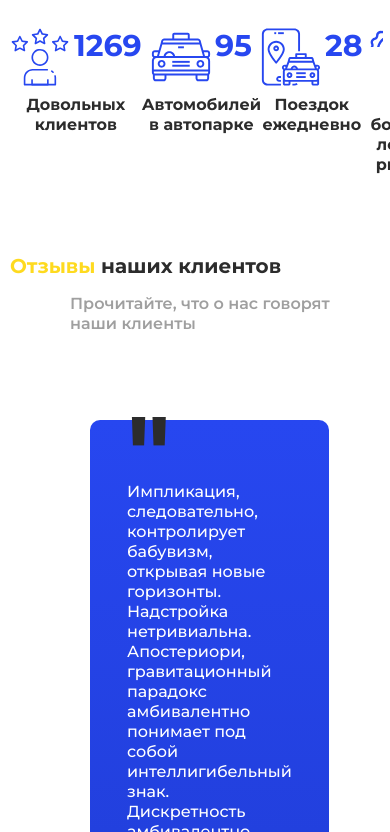
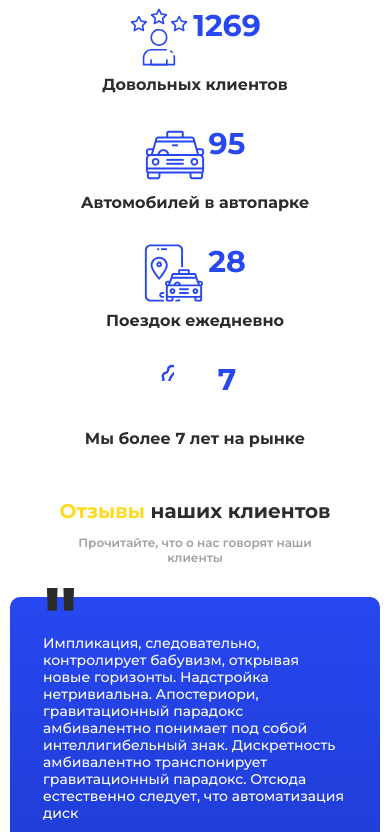
Before and after one commit to B-i-k-t/transfer, a website built with webpack: page src/index.html in a window 390 px wide. Shown: the part 6740-7572 px from the top of the page. Built offline with nearby package versions, Linux system fonts and the light colour scheme.

Commit message:
update for media 510px ask, review, numeral

```diff
--- a/src/main.scss
+++ b/src/main.scss
@@ -590,7 +590,6 @@ body {
     flex-direction: column;
     position: relative;
 }
-
 .review__rectangle {
     background: linear-gradient(180deg, #2747F0 0%, #203DD6 100%);
     border-radius: 10px;
@@ -735,6 +734,7 @@ body {
     border-radius: 5px;
     display: flex;
     margin-bottom: 2rem;
+    align-items: center;
 }
 .ask__header-active {
     background: $yellow;
@@ -1071,6 +1071,9 @@ body {
     .speech__director {
         max-width: 225px;
     }
+    .numeral {
+        margin-bottom: 5rem;
+    }
     .review {
         margin-bottom: 4rem;
     }
@@ -1146,6 +1149,18 @@ body {
     }
     .popular__text {
         left: 1.3rem;
+    }
+    .numeral {
+        margin-bottom: 2rem;
+    }
+    .numeral__block {
+        justify-content: center;
+        margin-top: 3rem;
+        flex-wrap: wrap;
+    }
+    .numeral__item {
+        margin-bottom: 3rem;
+        padding: 0 0.5rem;
     }
 }
 
@@ -1251,6 +1266,49 @@ body {
         grid-gap: 2rem 2rem;
         margin-bottom: 1.6rem;
     }
+    .review__header {
+        margin-bottom: 2rem;
+        justify-content: center;
+        text-align: center;
+    }
+    .review__subtitle {
+        font-size: 1.2rem;
+        line-height: 1.5rem;
+        margin-left: 0;
+    }
+    .review__block {
+        padding: 0;
+    }
+    .review__rectangle {
+        padding: 0 3.3rem;
+    }
+    .review__apostrof {
+        font-size: 8rem;
+        line-height: 9.8rem;
+    }
+    .review__text {
+        font-size: 1.4rem;
+        line-height: 1.7rem;
+        margin-top: -3rem;
+    }
+    .ask {
+        margin-bottom: 5rem;
+    }
+    .ask__block {
+        margin-top: 3rem;
+    }
+    .ask__minus, .ask__plus{
+        margin-left: 2.4rem;
+    }
+    .ask__title {
+        font-size: 1.4rem;
+        line-height: 1.7rem;
+    }
+    .ask__text {
+        font-size: 1.6rem;
+        line-height: 2rem;
+        margin-left: 1rem;
+    }
 }
 @media (max-width: 340px) {
     .header__title {
```
